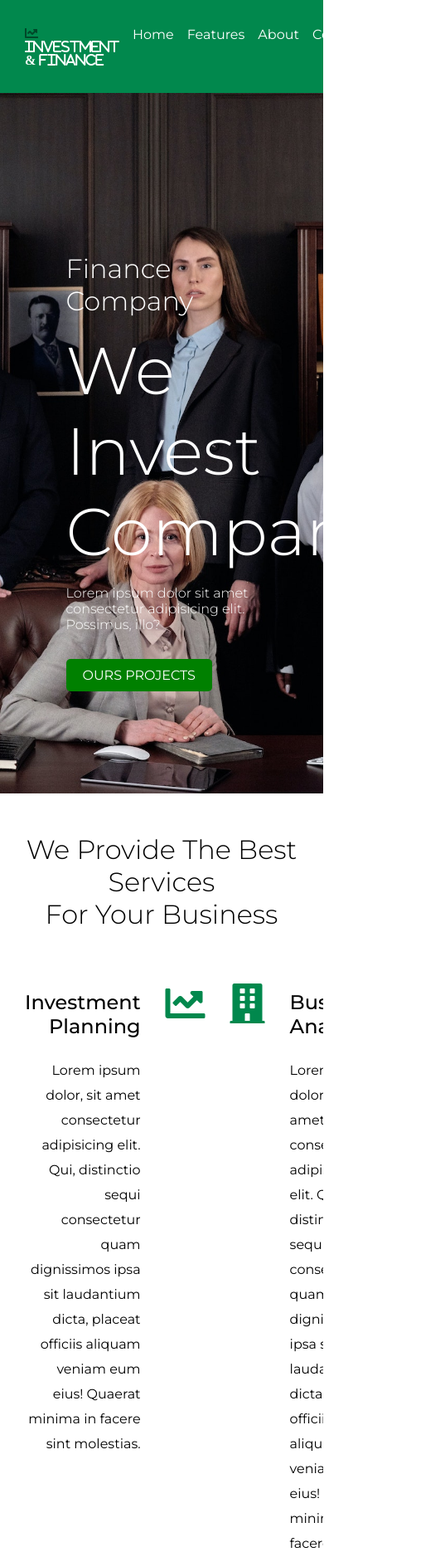
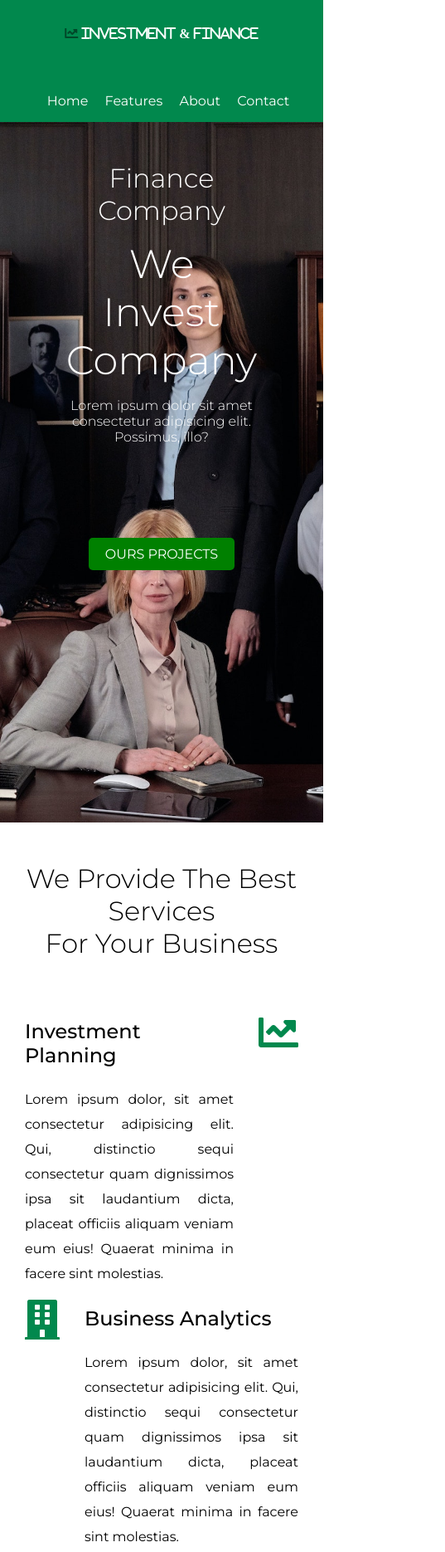
Before and after one commit to AndresRamirez917/100-sitios-89, a plain HTML site: page index.html in a window 390 px wide. Shown: the top 1870 px of the page at 83% size, 537 px wide, since content can reach past the window. Drawn offline with Linux system fonts and the light colour scheme.

Commit message:
first commit

```diff
--- a/scss/mobile.scss
+++ b/scss/mobile.scss
@@ -0,0 +1,99 @@
+//mainheader
+#mainheader {
+    .navbar {
+        .logo {
+            display: block;
+            margin: 0 auto;
+            text-align: center;
+            padding: 2rem 0;
+        }
+        ul {
+            display: block;
+            text-align: center;
+            margin-bottom: 1rem;
+            li {
+                text-align: center;
+                display: inline;
+            }
+        }
+        .container {
+            display: block;
+        }
+    }
+}
+
+//showcase
+#showcase {
+    .showcase-content {
+        text-align: center;
+        display: block;
+        margin-top: 0;
+        padding-top: 3rem;
+        h3 {
+            font-size: 2rem;
+        }
+        h1 {
+            font-size: 3rem;
+        }
+        p {
+            margin-bottom: 7rem;
+        }
+        a {
+            display: block;
+            margin: 0 auto;
+        }
+    }
+}
+
+//features
+#features {
+    .container {
+        .features-row {
+            display: block;
+            .flexbox-1 {
+                .flexbox-1-content, .flexbox-2-content, .flexbox-3-content, .flexbox-4-content {
+                    display: block;
+                    margin: 0;
+                    text-align: center;
+                    h2,p {
+                        text-align: justify;
+                    }
+                }
+            }
+        }
+    }
+}
+
+//midle-banner
+#middle-banner {
+     .middle-banner-flex {
+        display: block;
+        margin: 0 auto;
+        h2 {
+            margin-bottom: 1rem;
+            text-align: center;
+        }
+        a {
+            justify-content: center;
+            text-align: center;
+            display: block;
+            margin: 0 auto;
+        }
+
+     }
+}
+
+//about
+#about {
+    .container {
+        .about-flex {
+            display: block;
+            img {
+                width: 100%;
+            }
+            p {
+                text-align: justify;
+            }
+        }
+    }
+}
```
Also changed, not shown: scss/mobile.css, 1 other file.
